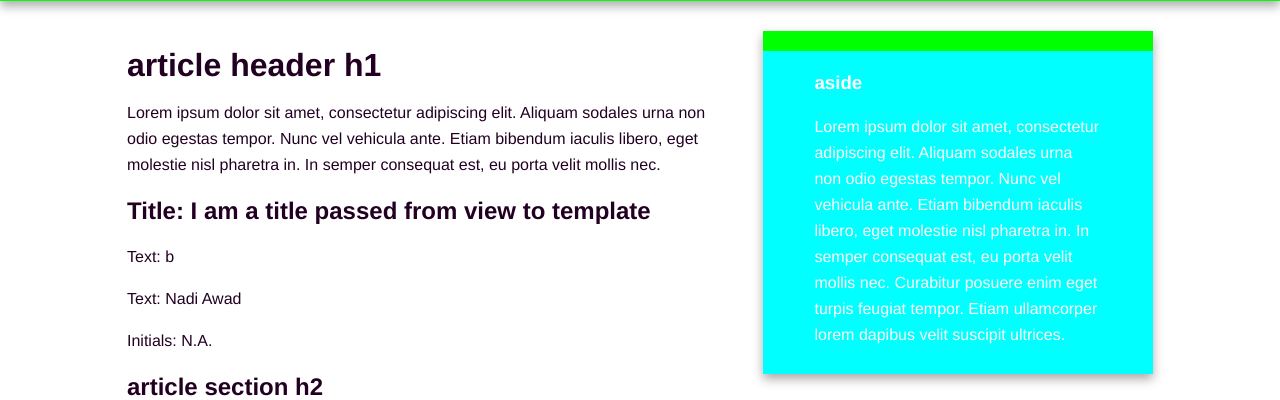
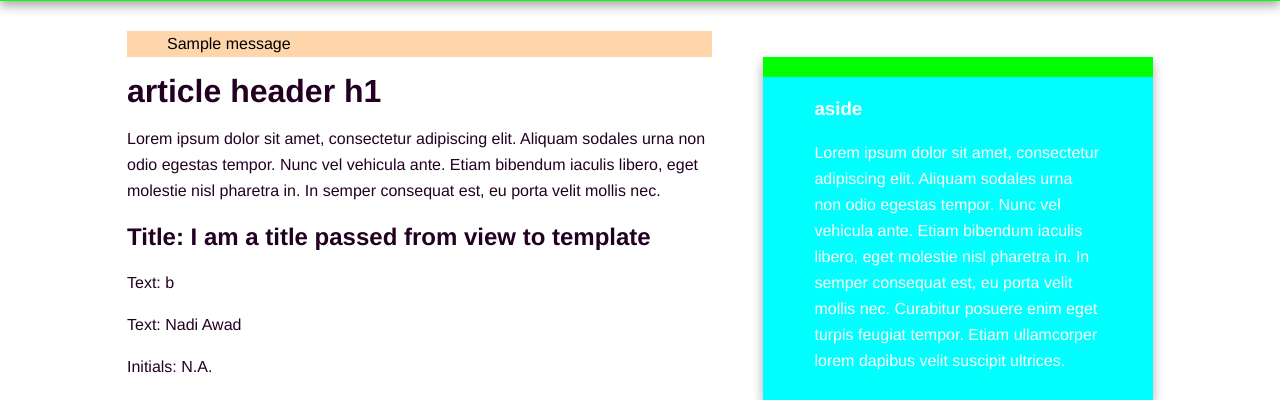
Before and after one commit to nadiawad/dev, a Flask app: page / in a window 1280 px wide. Shown: the part 95-495 px from the top of the page. Run offline with Flask 2, Linux system fonts and the light colour scheme; one stand-in notice (Sample message) is shown; some libraries are stand-ins or nearby versions.

Commit message:
Flask- Forms and View Logic - Session & Flash.

```diff
--- a/thermos/thermos/static/css/main.css
+++ b/thermos/thermos/static/css/main.css
@@ -137,6 +137,26 @@ nav a:hover {
     padding: 0px 5% 10px;
 }
 
+/* Flashes Styling */
+
+.flashes ul{
+    margin: 0 0;
+    background: #FFD6A3;
+    color: #000;
+
+    list-style-type: none;
+    list-style: none;
+}
+
+.flashes ul{
+    background: #FFD6AB;
+    color: #000;
+}
+
+.article.flashes{
+    margin-bottom: 1em;
+}
+
 .footer-container footer {
     color: white;
     padding: 20px 0;
@@ -153,19 +173,6 @@ nav a:hover {
 /* ==========================================================================
    Author's custom styles
    ========================================================================== */
-
-
-
-
-
-
-
-
-
-
-
-
-
 
 
 /* ==========================================================================
--- a/thermos/thermos/templates/base.html
+++ b/thermos/thermos/templates/base.html
@@ -29,6 +29,18 @@
 
         <div class="main-container">
             <div class="main wrapper clearfix">
+                <article class="flashes">
+                    {% with messages = get_flashed_messages() %}
+                        {% if messages %}
+                            <ul>
+                                {% for message in messages %}
+                                    <li> {{ message }}</li>
+                                {% endfor %}
+                            </ul>
+                        {% endif %}
+                    {% endwith %}
+                </article>
+
                 {% block content %}
                 {% endblock %}
 
--- a/thermos/thermos/thermos.py
+++ b/thermos/thermos/thermos.py
@@ -1,7 +1,19 @@
-from flask import Flask, render_template, url_for
+from flask import Flask, render_template, url_for,request,redirect, flash
+from logging import DEBUG
+from datetime import datetime
 
 app = Flask(__name__)
 
+app.logger.setLevel(DEBUG)
+bookmarks = []
+app.config['SECRET_KEY'] = '.*\x99L2\x83\x08\xfc\x12\x06\xc5\xaa\xba\xdd5w\x03\xca\x180*\x90\x04E' #This was generated by running import os then os.urandom(24)
+
+def store_bookmark(url):
+    bookmarks.append(dict(
+        url = url,
+        user = "Nadi",
+        date = datetime.utcnow()
+    ))
 
 class User:
     def __init__(self, firstname, lastname):
@@ -11,15 +23,20 @@ class User:
     def initials(self):
         return "{}.{}.".format(self.firstname[0], self.lastname[0])
 
-
 @app.route('/')
 @app.route('/index')
 def index():
     return render_template('index.html', title="I am a title passed from view to template", text=["a", "b", "c"],
                            user=User("Nadi", "Awad"))
 
-@app.route('/add')
+@app.route('/add',methods=['GET','POST'])
 def add():
+    if request.method == "POST":
+        url=request.form['url']
+        store_bookmark(url)
+        app.logger.debug('stored url: '+url)
+        flash("Stored Bookmark: '{}'".format(url))
+        return redirect(url_for('index'))
     return render_template('add.html')
 
 @app.errorhandler(404)
```
